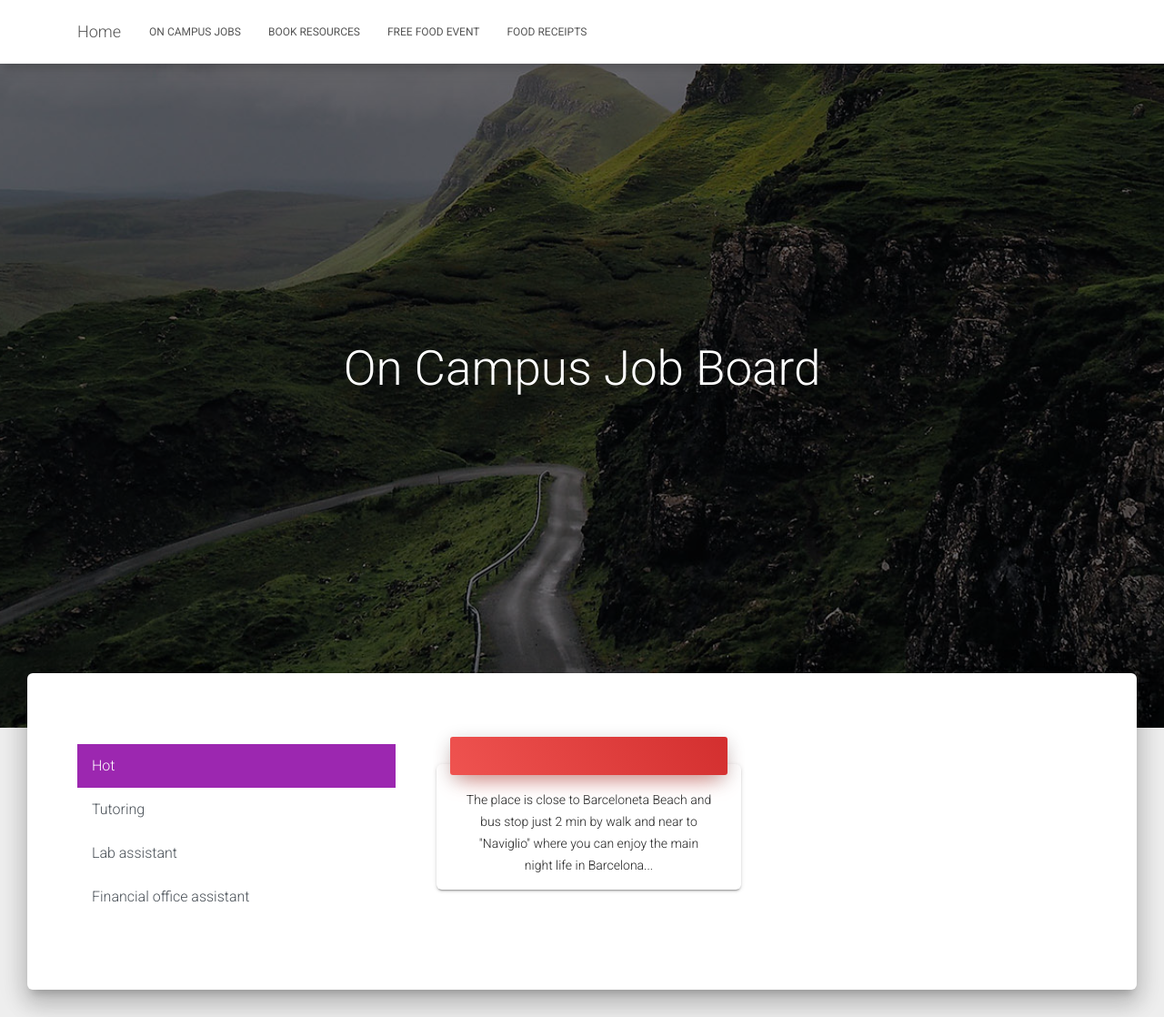
After one commit to cfg-hbcuhsi/team-1, a Flask app: page /jobpage in a window 1280 px wide. The commit adds this page. Shown: the whole page at 91% size. Run offline with Flask 2, Linux system fonts and the light colour scheme; some libraries are stand-ins or nearby versions.

Commit message:
update project

```diff
--- a/app/__init__.py
+++ b/app/__init__.py
@@ -10,6 +10,6 @@ def index():
 def books():
     return render_template('books.html')
 
-@app.route('/ar')
+@app.route('/jobpage')
 def ar():
-    return render_template('AR.html')
+    return render_template('jobpage.html')
--- /dev/null
+++ b/app/templates/jobpage.html
@@ -0,0 +1,110 @@
+<!doctype html>
+<html lang="en">
+
+<head>
+  <title>Hello, world!</title>
+  <!-- Required meta tags -->
+  <meta charset="utf-8">
+  <meta content="width=device-width, initial-scale=1.0" name="viewport" />
+  <meta http-equiv="X-UA-Compatible" content="IE=edge,chrome=1" />
+  <!--     Fonts and icons     -->
+  <link rel="stylesheet" type="text/css" href="https://fonts.googleapis.com/css?family=Roboto:300,400,500,700|Roboto+Slab:400,700|Material+Icons" />
+  <link rel="stylesheet" href="https://maxcdn.bootstrapcdn.com/font-awesome/latest/css/font-awesome.min.css">
+  <!-- Material Kit CSS -->
+  <link href="{{ url_for('static',filename='assets/css/material-kit.css') }}" rel="stylesheet" />
+
+
+</head>
+
+<body>
+  <nav class="navbar navbar-color-on-scroll fixed-top navbar-expand-lg" color-on-scroll="100" id="sectionsNav">
+    <div class="container">
+                <div class="navbar-translate">
+                  <a class="navbar-brand" href="javascript:;">Home</a>
+                  <button class="navbar-toggler" type="button" data-toggle="collapse" aria-expanded="false" aria-label="Toggle navigation">
+                    <span class="sr-only">Toggle navigation</span>
+                    <span class="navbar-toggler-icon"></span>
+                    <span class="navbar-toggler-icon"></span>
+                    <span class="navbar-toggler-icon"></span>
+                  </button>
+                </div>
+                <div class="collapse navbar-collapse">
+                  <ul class="navbar-nav">
+                    <li class="nav-item"><a href="javascript:;" class="nav-link">On Campus Jobs</a></li>
+                    <li class="nav-item"><a href="javascript:;" class="nav-link">Book Resources</a></li>
+                    <li class="nav-item"><a href="javascript:;" class="nav-link">Free Food Event</a></li>
+                    <li class="nav-item"><a href="javascript:;" class="nav-link">Food Receipts</a></li>
+                  </ul>
+                </div>
+              </div>
+  </nav>
+  <div class="page-header header-filter" data-parallax="true" style="background-image: url('{{ url_for('static',filename='assets/img/bg3.jpg') }}')">
+    <div class="container">
+      <div class="row">
+        <div class="col-md-8 ml-auto mr-auto">
+          <div class="brand text-center">
+            <h1>On Campus Job Board</h1>
+          </div>
+        </div>
+      </div>
+    </div>
+  </div>
+  <div class="main main-raised">
+    <div class="container">
+      <div class="section text-center">
+        <div class="row">
+          <div class="col-4">
+            <div class="list-group" id="list-tab" role="tablist">
+              <a class="list-group-item list-group-item-action active" id="list-home-list" data-toggle="list" href="#list-home" role="tab" aria-controls="home">Hot</a>
+              <a class="list-group-item list-group-item-action" id="list-profile-list" data-toggle="list" href="#list-profile" role="tab" aria-controls="profile">Tutoring</a>
+              <a class="list-group-item list-group-item-action" id="list-messages-list" data-toggle="list" href="#list-messages" role="tab" aria-controls="messages">Lab assistant</a>
+              <a class="list-group-item list-group-item-action" id="list-settings-list" data-toggle="list" href="#list-settings" role="tab" aria-controls="settings">Financial office assistant</a>
+            </div>
+          </div>
+          <div class="col-8">
+            <div class="tab-content" id="nav-tabContent">
+              <div class="tab-pane fade show active" id="list-home" role="tabpanel" aria-labelledby="list-home-list">
+                  <div class="col-md-6">
+                      <div class="card">
+                          <div class="card-header card-header-danger">
+                            <div class="card-text">
+                              <h4 class="card-title"></h4>
+                            </div>
+                          </div>
+                          <div class="card-body">
+                The place is close to Barceloneta Beach and bus stop just 2 min by walk and near to "Naviglio" where you can enjoy the main night life in Barcelona...
+                        </div>
+                    </div>
+                </div>
+              </div>
+              <div class="tab-pane fade" id="list-profile" role="tabpanel" aria-labelledby="list-profile-list">..1121.</div>
+              <div class="tab-pane fade" id="list-messages" role="tabpanel" aria-labelledby="list-messages-list">.123..</div>
+              <div class="tab-pane fade" id="list-settings" role="tabpanel" aria-labelledby="list-settings-list">..123123.</div>
+            </div>
+          </div>
+</div>
+      </div>
+    </div>
+  </div>
+
+
+  <footer class="footer footer-default">
+    <div class="container">
+
+    </div>
+  </footer>
+</body>
+
+ <script src="{{url_for('static',filename='assets/js/core/jquery.min.js')}}" type="text/javascript"></script>
+  <script src="{{ url_for('static',filename='assets/js/core/popper.min.js')}}" type="text/javascript"></script>
+  <script src="{{ url_for('static',filename='assets/js/core/bootstrap-material-design.min.js')}}" type="text/javascript"></script>
+  <script src="{{ url_for('static',filename='assets/js/plugins/moment.min.js')}}"></script>
+
+  <!--  Plugin for the Sliders, full documentation here: http://refreshless.com/nouislider/ -->
+  <script src=" {{ url_for('static',filename='assets/js/plugins/nouislider.min.js')}}" type="text/javascript"></script>
+  <!--  Google Maps Plugin    -->
+  <!-- Control Center for Material Kit: parallax effects, scripts for the example pages etc -->
+
+
+
+</html>
```
Also changed, not shown: app/templates/index.html (+0 -15 lines).
